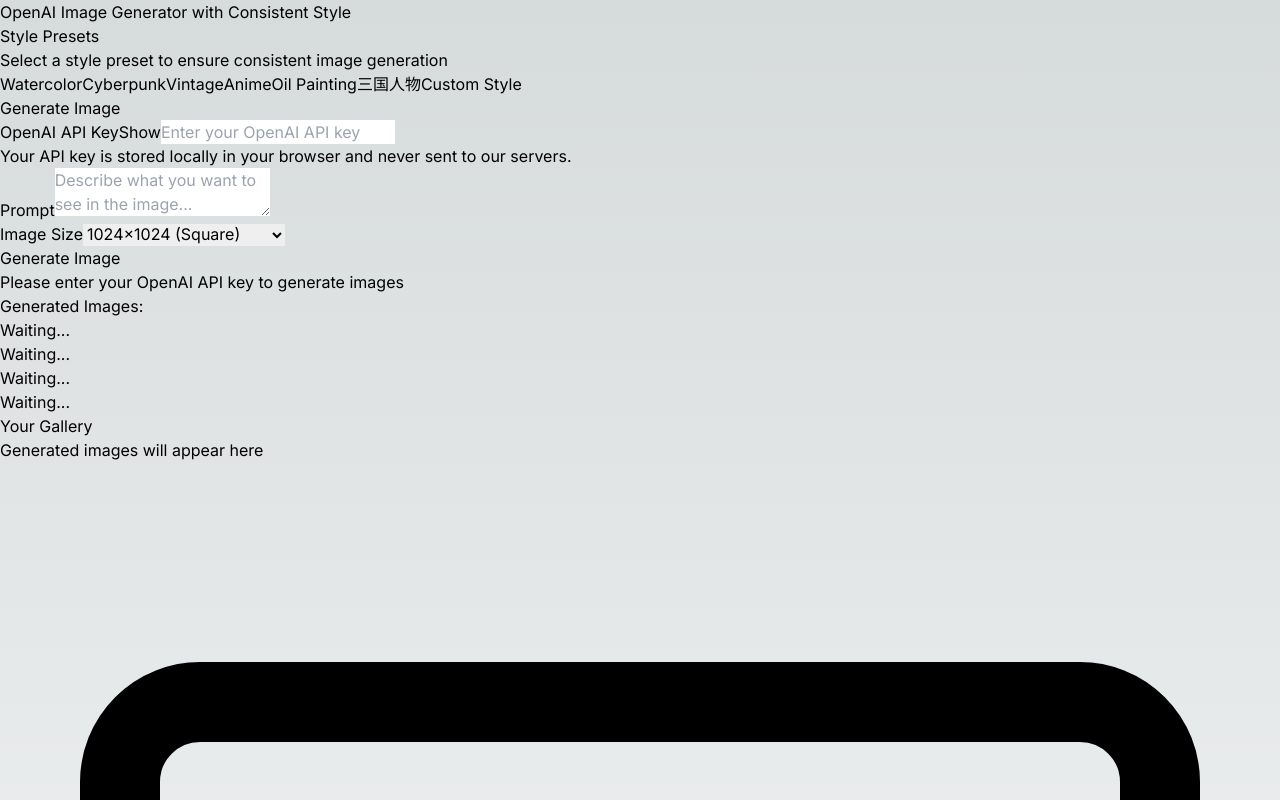
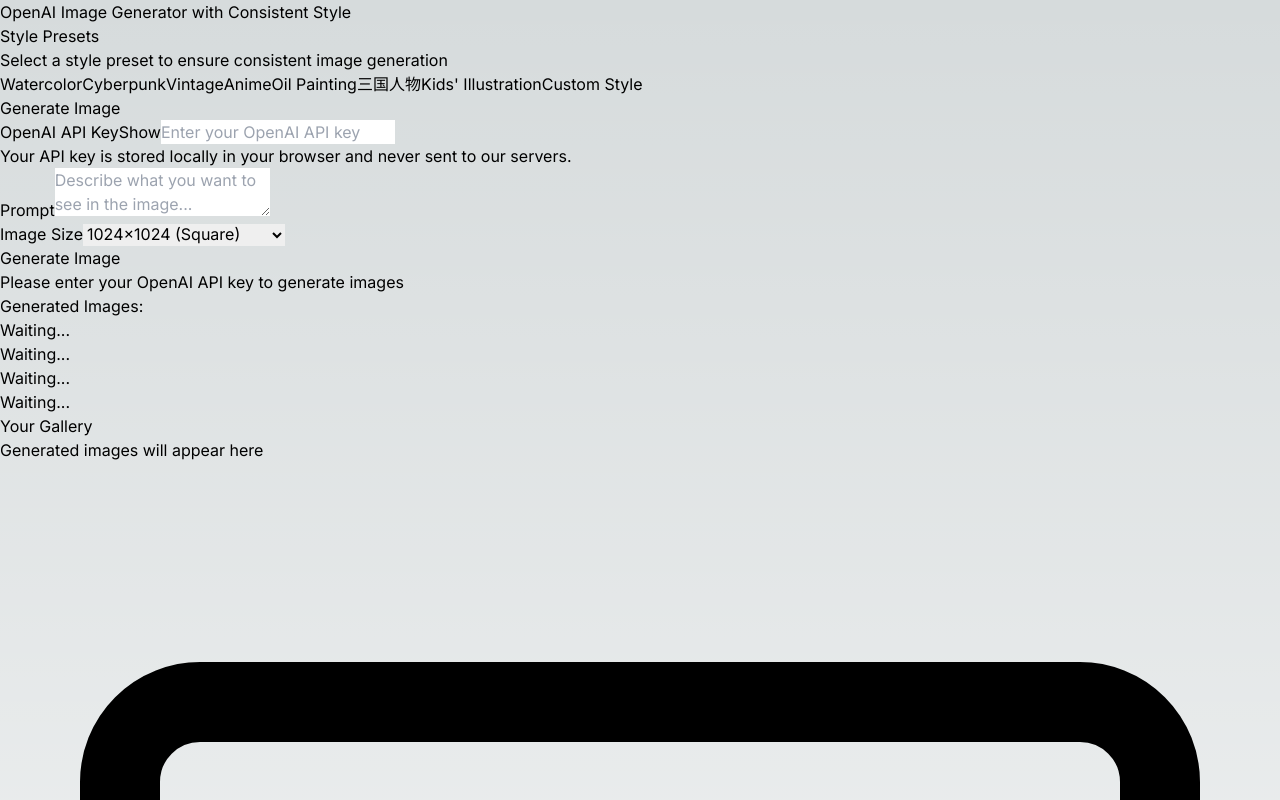
Before and after one commit to gnuser/ai-image-generator, a Next.js app: page / in a window 1280 px wide. Shown: the top 800 px of the page. Built offline with nearby package versions, Linux system fonts and the light colour scheme.

Commit message:
Add new style preset for kids' illustration, featuring a colorful and friendly design suitable for children aged 6-10.

```diff
--- a/app/components/StylePresets.tsx
+++ b/app/components/StylePresets.tsx
@@ -48,6 +48,13 @@
       "Traditional Chinese painting style depicting Three Kingdoms characters",
     prompt:
       "traditional Chinese ink painting style, Three Kingdoms era characters, historical Chinese warriors, dramatic poses, ornate armor, ancient Chinese aesthetic",
+  },
+  {
+    id: "kids-illustration",
+    name: "Kids' Illustration",
+    description: "Colorful, friendly style perfect for children aged 6-10",
+    prompt:
+      "children's book illustration style, bright cheerful colors, simplified details, educational, friendly characters with expressive faces, slightly stylized proportions, clear outlines, engaging composition, age-appropriate for elementary school children, playful but informative",
   },
   {
     id: "custom",
```
